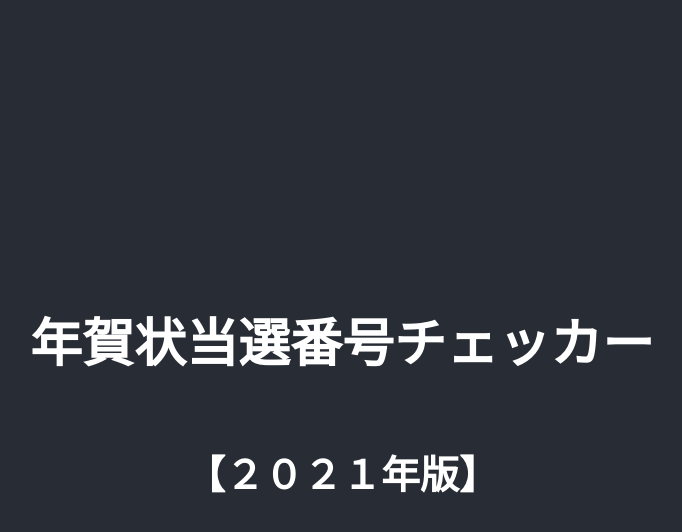
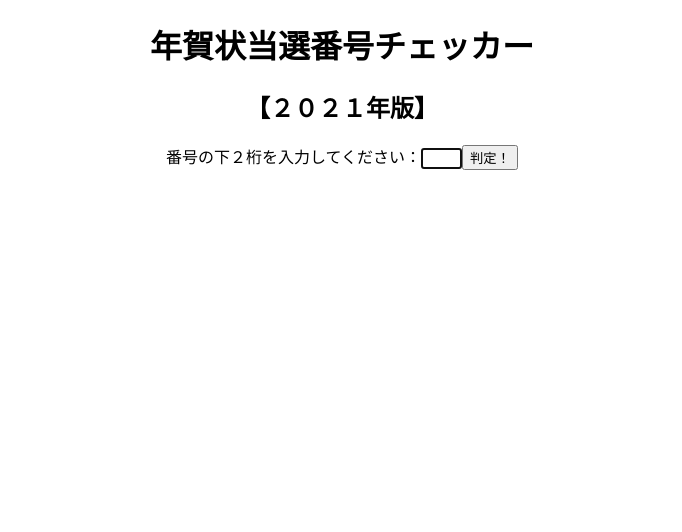
Before and after one commit to totuus1157/new-years-card-winner-number-checker, a React (Create React App) app in the folder new-years-card-winner-number-checker/: page / in a window 1280 px wide. Shown: the top 532 px of the page, without its empty margins (298-980 px from the left). Built offline with nearby package versions, Linux system fonts and the light colour scheme.

Commit message:
基本となるフォームを作成

```diff
--- a/new-years-card-winner-number-checker/src/App.js
+++ b/new-years-card-winner-number-checker/src/App.js
@@ -4,12 +4,21 @@ import './App.css';
 function App() {
   return (
     <div className="App">
-      <header className="App-header">
+      <header className="">
         <h1>年賀状当選番号チェッカー</h1>
         <h2>【２０２１年版】</h2>
       </header>
       <main>
-
+        <section>
+          <form action="">
+            <label htmlFor="">番号の下２桁を入力してください：</label>
+            <input id="input_number" type="text" autoFocus maxLength="2" minLength="2" pattern="[0-9]{2}" size="2" />
+            <input type="submit" value="判定！" />
+          </form>
+        </section>
+        <section>
+          <p></p>
+        </section>
       </main>
     </div>
   );
```
